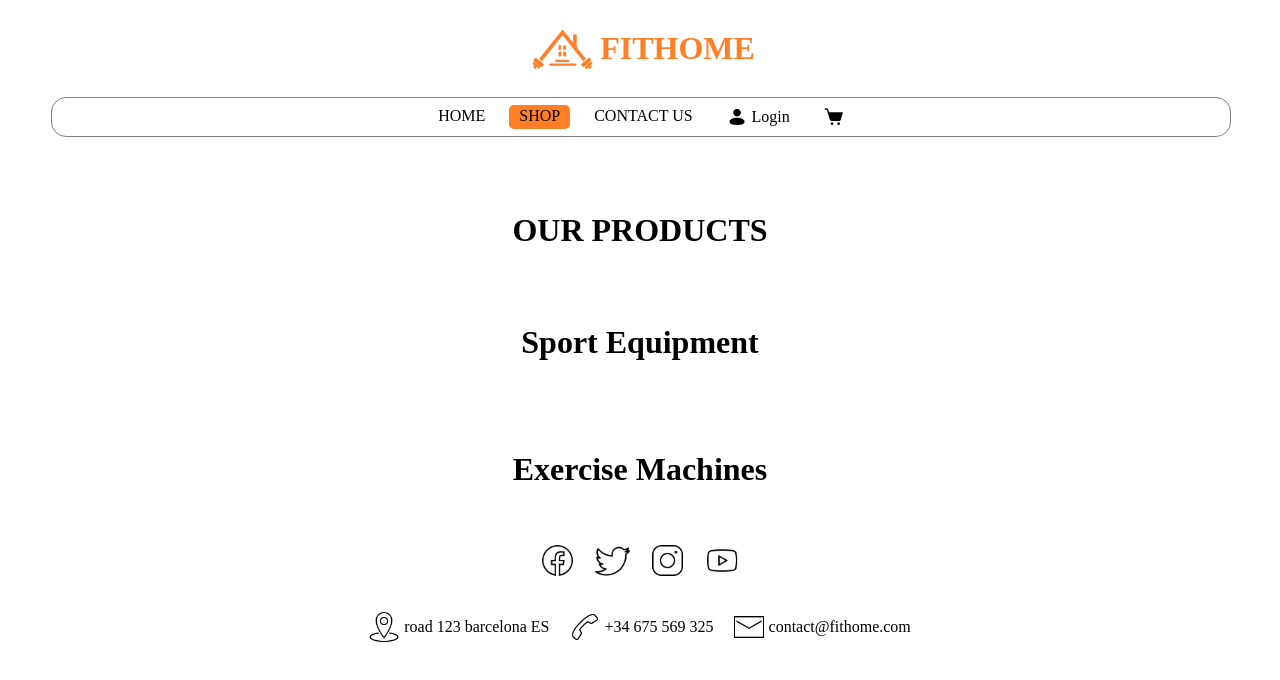
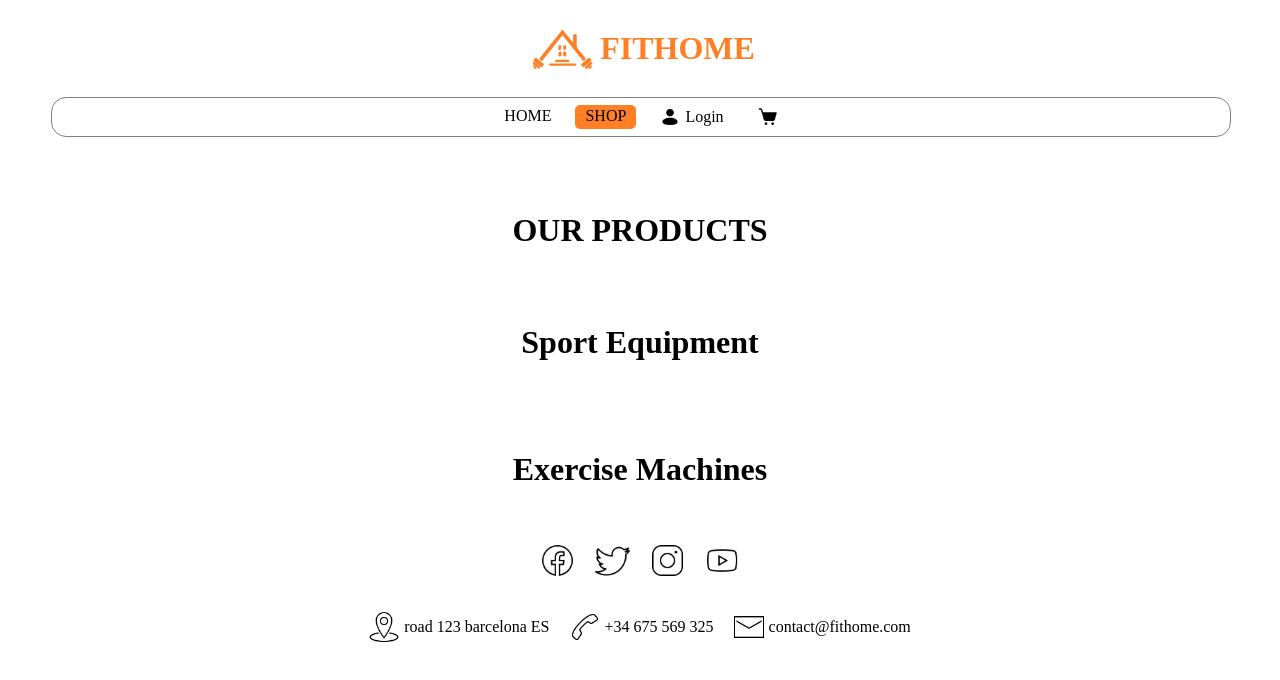
Before and after one commit to BaptisteMathon/LXP_Barcelone, a plain HTML site: page shop.html in a window 1280 px wide. Drawn offline with Linux system fonts and the light colour scheme; no server answers.

Commit message:
Update shop.html

```diff
--- a/shop.html
+++ b/shop.html
@@ -18,7 +18,6 @@
             <ul>
                 <li><a href="index.html">HOME</a></li>
                 <li class="current-page"><a href="#">SHOP</a></li>
-                <li><a href="#">CONTACT US</a></li>
                 <li><a href="#"><img src="Img/user.png" alt="Login" width="20px" style="margin-right: 5px;">Login</a></li>
                 <li><a href="shoppingCart.html"><img src="Img/card.png" alt="Shopping cart" width="20px"></a></li>
             </ul>
```
